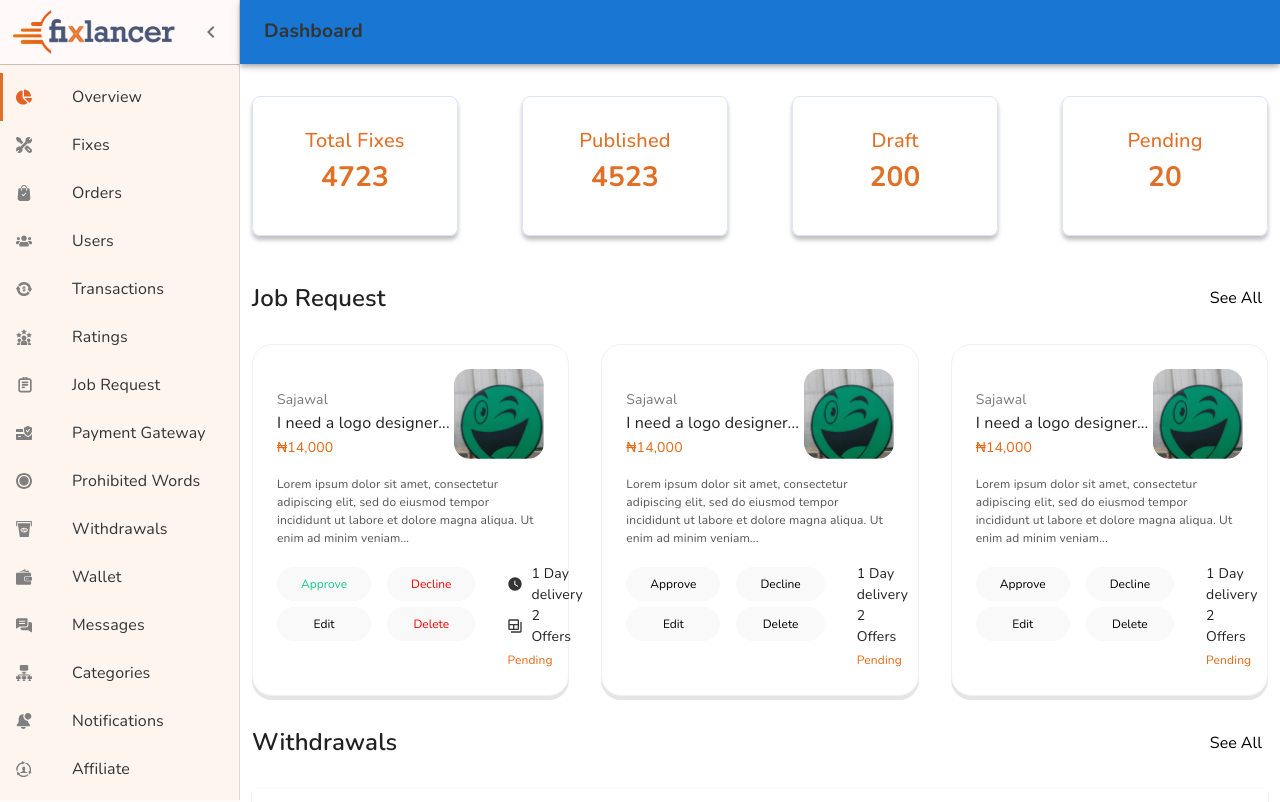
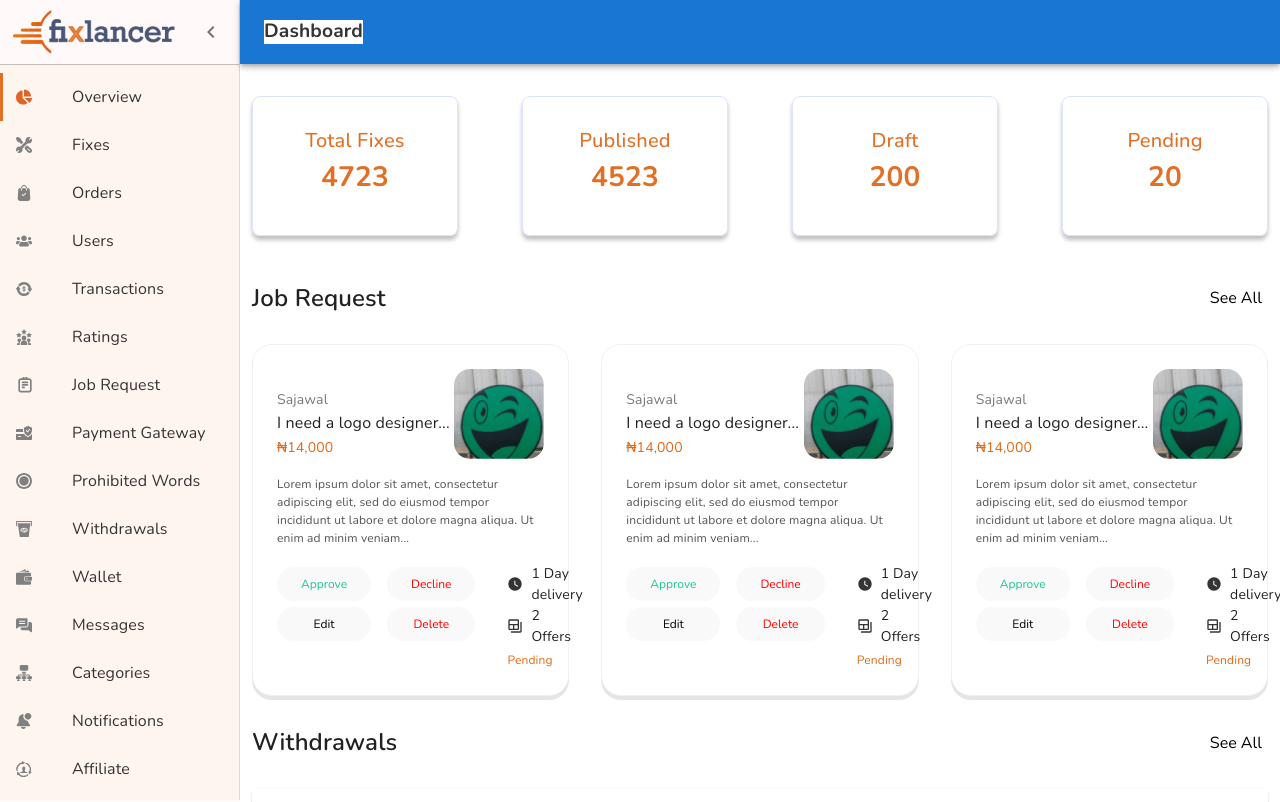
Before and after one commit to engineer-aslam-hossain/fixlancer, a Next.js app: page /admin in a window 1280 px wide. Shown: the top 802 px of the page. Built offline with nearby package versions, Linux system fonts and the light colour scheme.

Commit message:
make some changes

```diff
--- a/components/DashBoardLayout/DashBoardLayout.module.scss
+++ b/components/DashBoardLayout/DashBoardLayout.module.scss
@@ -8,6 +8,7 @@
   font-size: 1.2rem;
   font-weight: 700;
   margin-bottom: 0;
+  background-color: white;
 }
 
 .drawer_list {
--- a/pages/admin/index.js
+++ b/pages/admin/index.js
@@ -152,17 +152,23 @@ const Admin = () => {
               <div className={classes.card_bottom_grid}>
                 <div className={classes.card_button_grid}>
                   <div className={classes.button_div}>
-                    <button>Approve</button>
+                    <button className={classes.approve}>Approve</button>
                     <button>Edit</button>
                   </div>
                   <div className={classes.button_div}>
-                    <button>Decline</button>
-                    <button>Delete</button>
+                    <button className={classes.delete}>Decline</button>
+                    <button className={classes.delete}>Delete</button>
                   </div>
                 </div>
                 <div className={classes.offer_info}>
-                  <p>1 Day delivery</p>
-                  <p>2 Offers</p>
+                  <p>
+                    <WatchLaterIcon className={classes.offer_info_icon} /> 1 Day
+                    delivery
+                  </p>
+                  <p>
+                    <BackupTableIcon className={classes.offer_info_icon} /> 2
+                    Offers
+                  </p>
                   <span>Pending</span>
                 </div>
               </div>
@@ -189,17 +195,23 @@ const Admin = () => {
               <div className={classes.card_bottom_grid}>
                 <div className={classes.card_button_grid}>
                   <div className={classes.button_div}>
-                    <button>Approve</button>
+                    <button className={classes.approve}>Approve</button>
                     <button>Edit</button>
                   </div>
                   <div className={classes.button_div}>
-                    <button>Decline</button>
-                    <button>Delete</button>
+                    <button className={classes.delete}>Decline</button>
+                    <button className={classes.delete}>Delete</button>
                   </div>
                 </div>
                 <div className={classes.offer_info}>
-                  <p>1 Day delivery</p>
-                  <p>2 Offers</p>
+                  <p>
+                    <WatchLaterIcon className={classes.offer_info_icon} /> 1 Day
+                    delivery
+                  </p>
+                  <p>
+                    <BackupTableIcon className={classes.offer_info_icon} /> 2
+                    Offers
+                  </p>
                   <span>Pending</span>
                 </div>
               </div>
```
